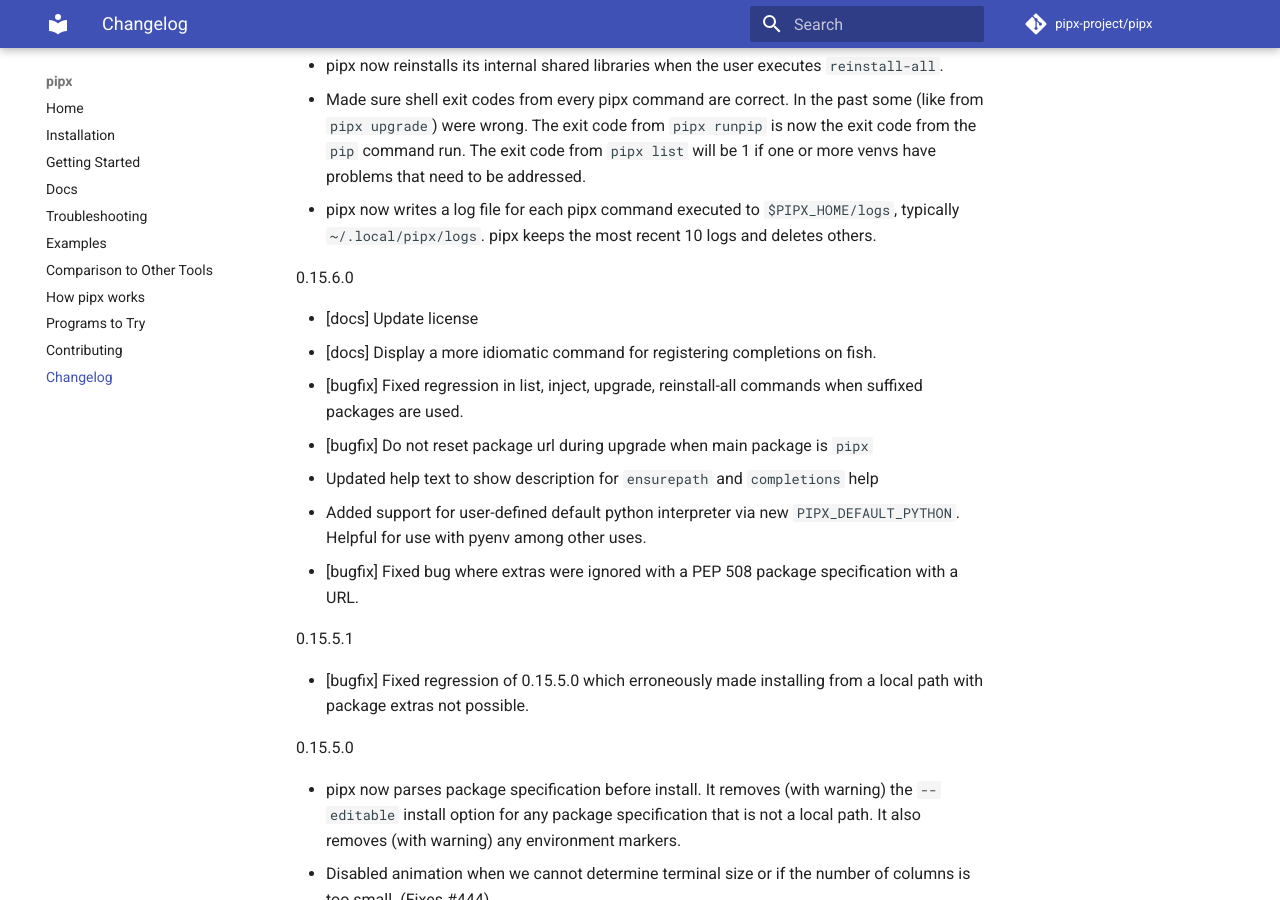
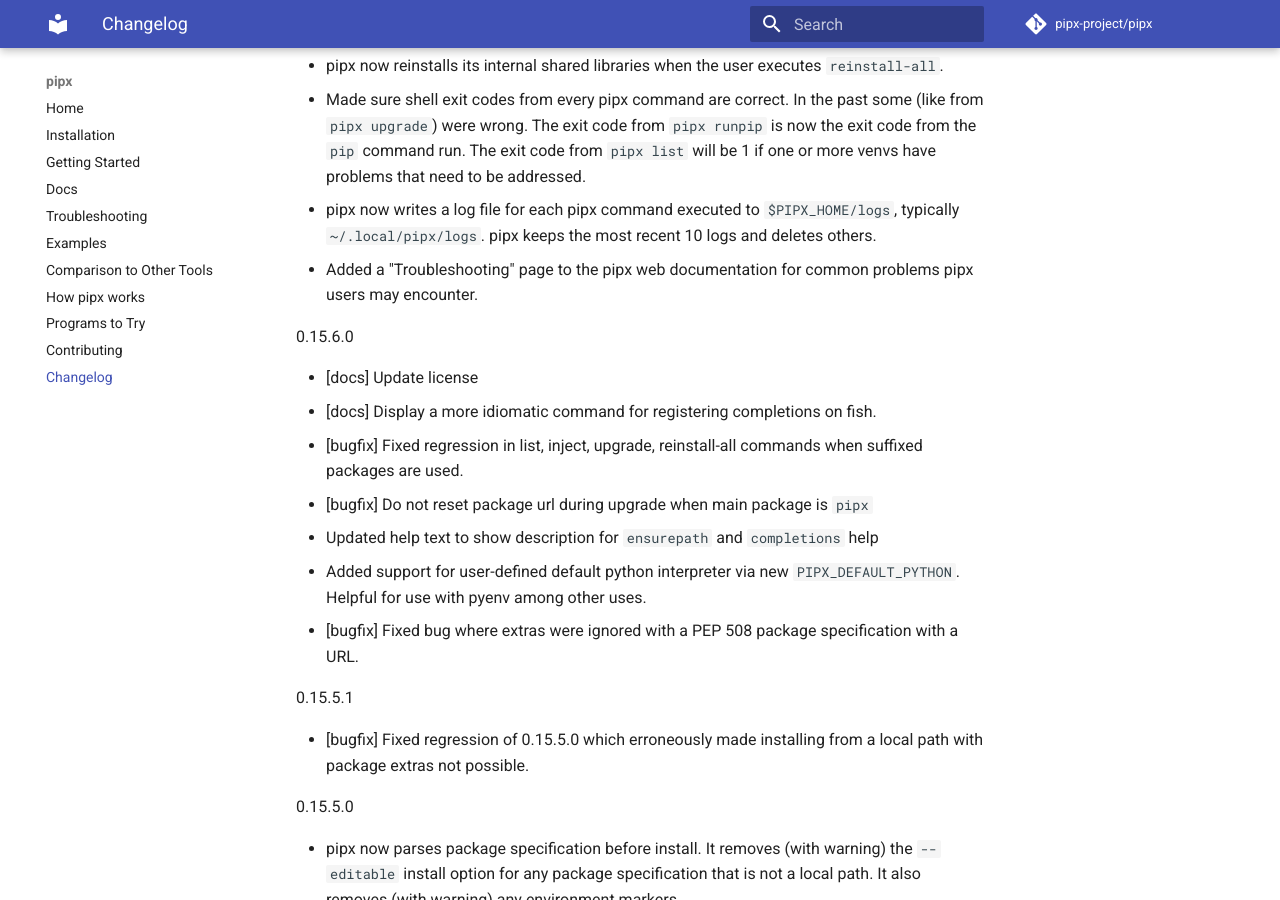
Before and after one commit to pypa/pipx, an MkDocs documentation site: the page built from docs/changelog.md, in a window 1280 px wide and 900 px high, scrolled down 862 px. Built offline with MkDocs 1.6.1 and Material for MkDocs 9.7.7, drawn with Linux system fonts in a browser that asks for light colours; comment, search, counter and statistics services are not loaded.

Commit message:
Add changelog entry.

```diff
--- a/docs/changelog.md
+++ b/docs/changelog.md
@@ -13,6 +13,7 @@
 - pipx now reinstalls its internal shared libraries when the user executes `reinstall-all`.
 - Made sure shell exit codes from every pipx command are correct.  In the past some (like from `pipx upgrade`) were wrong.  The exit code from `pipx runpip` is now the exit code from the `pip` command run.  The exit code from `pipx list` will be 1 if one or more venvs have problems that need to be addressed.
 - pipx now writes a log file for each pipx command executed to `$PIPX_HOME/logs`, typically `~/.local/pipx/logs`.  pipx keeps the most recent 10 logs and deletes others.
+- Added a "Troubleshooting" page to the pipx web documentation for common problems pipx users may encounter.
 
 0.15.6.0
 
```
